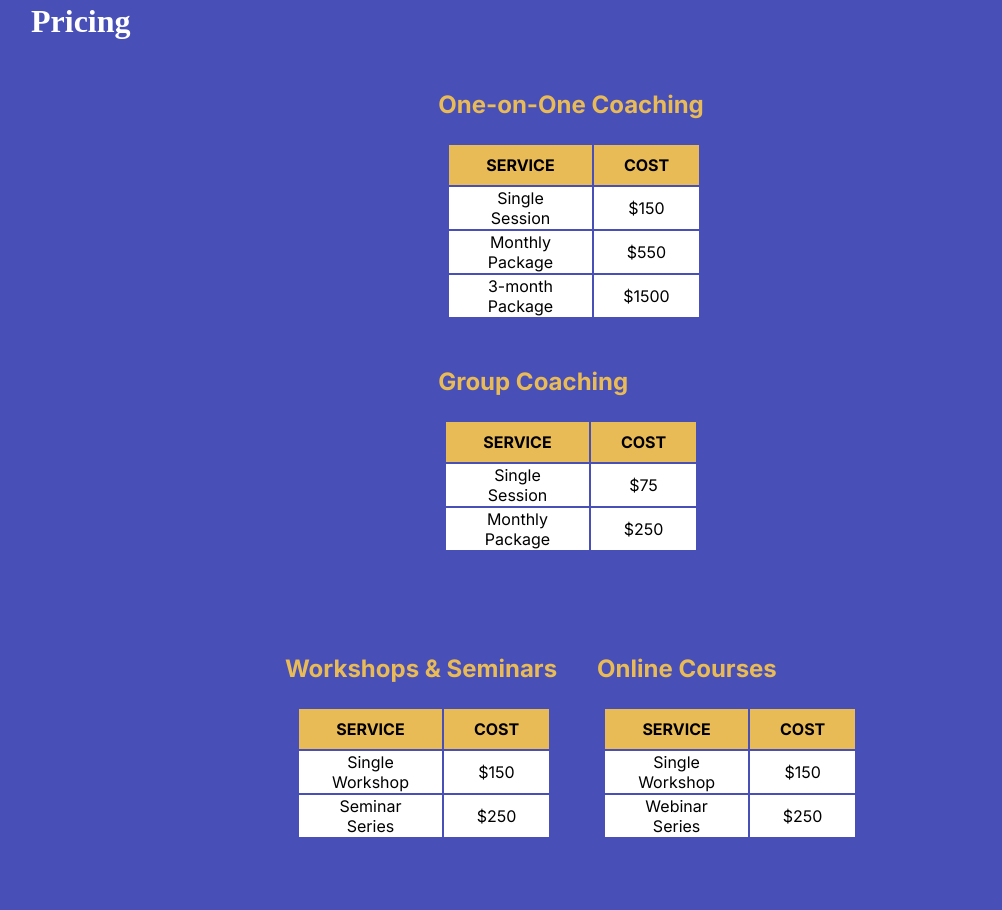
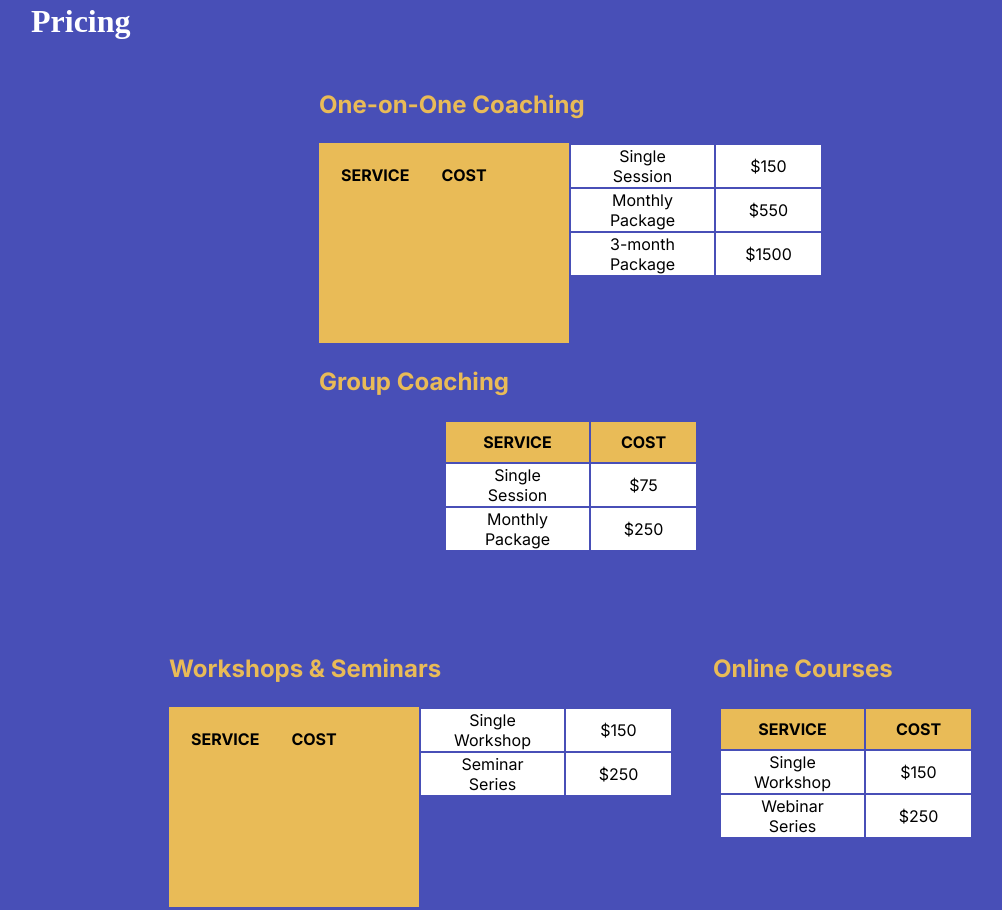
Before and after one commit to jlbravo2/path-to-success, a plain HTML site: page index.html in a window 1280 px wide. Shown: the part 2094-3004 px from the top of the page, without its empty margins (69-1071 px from the left). Drawn offline with Linux system fonts and the light colour scheme; a web font is replaced by a local one.

Commit message:
Update index.html

```diff
--- a/index.html
+++ b/index.html
@@ -133,14 +133,11 @@
             <section class="one-on-one">
               <h3>One-on-One Coaching</h3>
                     <table class="the-tables">
-                      <thead>
-                        <th colspan="2"></th>
+                      <thead class="list-title">
+                        <th class="title-item">Service</th>
+                        <th class="title-item">Cost</th>
                       </thead>
                     <tbody>
-                        <tr class="list-title">
-                        <td class="title-item">Service</td>
-                        <td class="title-item">Cost</td>
-                        </tr>
                         <tr>
                         <td class="content-item">Single Session</td>
                         <td class="content-item">$150</td>
@@ -155,11 +152,11 @@
                         </tr>
                     </tbody>
                     </table>
+                    <h3>Group Coaching</h3>
                 <thead>
                 <th colspan="2"></th>
                 </thead>
                 <table class="the-tables">
-                    <h3>Group Coaching</h3>
                 <tbody>
                     <tr class="list-title">
                     <td class="title-item">Service</td>
@@ -180,15 +177,12 @@
     <section class="table-grid">
       <section class="workshops">
         <table class="the-tables">
-          <thead>
-            <th colspan="2"></th>
+          <thead class="list-title">
+            <th class="title-item">Service</th>
+            <th class="title-item">Cost</th>
           </thead>
             <h3>Workshops & Seminars</h3>
           <tbody>
-            <tr class="list-title">
-              <td class="title-item">Service</td>
-              <td class="title-item">Cost</td>
-            </tr>
             <tr>
               <td class="content-item">Single Workshop</td>
               <td class="content-item">$150</td>
```
